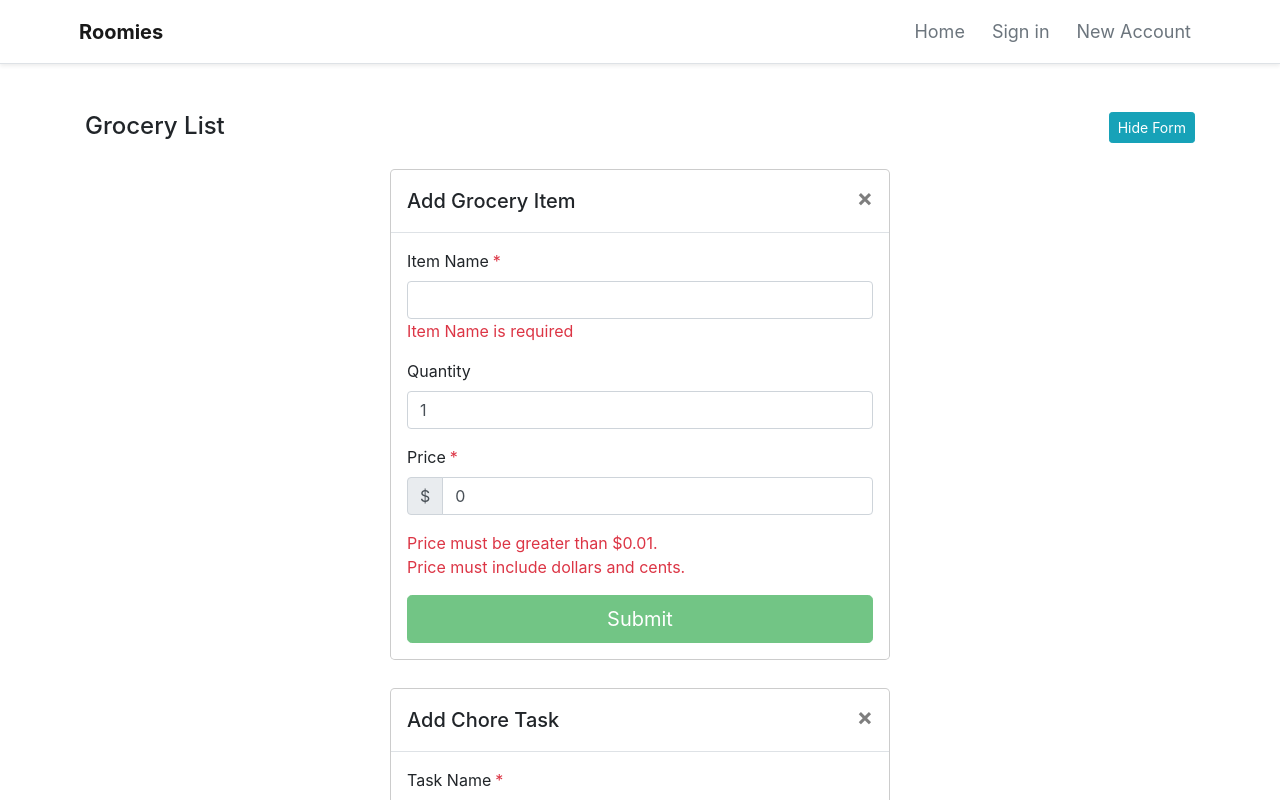
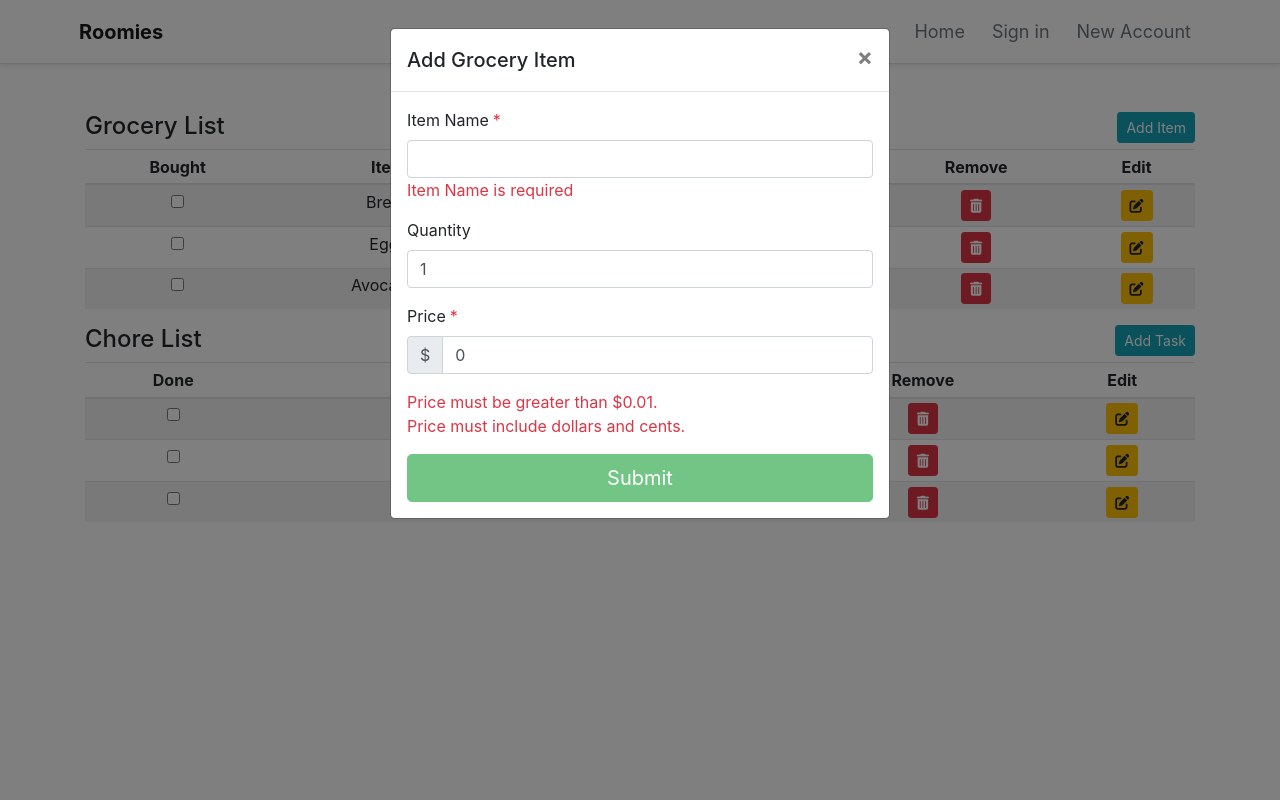
Before and after one commit to HeidiTran/Roomies, an Angular app in the folder roomies-client/: page /dashboard in a window 1280 px wide. Both pictures are taken after a click on the link "Add Item". Shown: the top 800 px of the page. Built offline with nearby package versions, Linux system fonts and the light colour scheme.

Commit message:
Implement grocery list/ chore list modal and chore list table

```diff
--- a/roomies-client/src/app/dashboard/dashboard.component.html
+++ b/roomies-client/src/app/dashboard/dashboard.component.html
@@ -1,29 +1,32 @@
 <div class="container">
-
+    <!-- Grocery List -->
     <h4 class="inline-block">
         <span class="mb-5">Grocery List</span>
-        <a class="btn btn-info btn-sm float-right align-middle" (click)="addGroceryItem=!addGroceryItem">{{!addGroceryItem ? 'Add Item' : 'Hide Form'}}</a>
+        <a class="btn btn-info btn-sm float-right align-middle" (click)="addGroceryItem=!addGroceryItem"
+            data-toggle="modal" data-target="#addGroceryItemModal">
+            Add Item
+        </a>
     </h4>
-
+    <!-- Add Grocery Item Modal Form -->
     <div *ngIf="addGroceryItem">
-        <app-add-grocery-item></app-add-grocery-item>
-        <app-add-chore-task></app-add-chore-task>
+        <div class="modal fade" id="addGroceryItemModal" tabindex="-1" aria-labelledby="addGroceryItemModal"
+            aria-hidden="true">
+            <app-add-grocery-item></app-add-grocery-item>
+        </div>
     </div>
-
+    <!-- Grocery Item Table -->
     <div class="table-responsive">
         <table class="table table-sm table-striped table-hover text-center">
-
             <thead>
                 <tr>
                     <th scope="col">Bought</th>
-                    <th scope="col">Item Name</th>
+                    <th scope="col">Item</th>
                     <th scope="col">Quantity</th>
                     <th scope="col">Price</th>
                     <th scope="col">Remove</th>
                     <th scope="col">Edit</th>
                 </tr>
             </thead>
-
             <tbody>
                 <tr class="text-center align-middle" *ngFor="let grocery of groceries">
                     <td><input type="checkbox"></td>
@@ -31,14 +34,54 @@
                     <td>{{grocery.quantity}}</td>
                     <td>${{grocery.price}}</td>
                     <td>
-                        <button class="btn btn-danger btn-sm" (click)="removeItem(grocery)"><i class='fas fa-trash-alt'></i></button>
+                        <button class="btn btn-danger btn-sm" (click)="removeGroceryItem(grocery)"><i
+                                class='fas fa-trash-alt'></i></button>
                     </td>
                     <td>
                         <button class="btn btn-warning btn-sm"><i class='fas fa-edit'></i></button>
                     </td>
                 </tr>
             </tbody>
-
+        </table>
+    </div>
+    <!-- Chore List -->
+    <h4 class="inline-block">
+        <span class="mb-5">Chore List</span>
+        <a class="btn btn-info btn-sm float-right align-middle" (click)="addChoreTask=!addChoreTask" data-toggle="modal"
+            data-target="#addChoreTaskModal">
+            Add Task
+        </a>
+    </h4>
+    <!-- Add Chore Task Modal Form -->
+    <div *ngIf="addChoreTask">
+        <div class="modal fade" id="addChoreTaskModal" tabindex="-1" aria-labelledby="addChoreTaskModal"
+            aria-hidden="true">
+            <app-add-chore-task></app-add-chore-task>
+        </div>
+    </div>
+    <!-- Chore Task Table -->
+    <div class="table-responsive">
+        <table class="table table-sm table-striped table-hover text-center">
+            <thead>
+                <tr>
+                    <th scope="col">Done</th>
+                    <th scope="col">Task</th>
+                    <th scope="col">Remove</th>
+                    <th scope="col">Edit</th>
+                </tr>
+            </thead>
+            <tbody>
+                <tr class="text-center align-middle" *ngFor="let task of tasks">
+                    <td><input type="checkbox"></td>
+                    <td>{{task.taskname}}</td>
+                    <td>
+                        <button class="btn btn-danger btn-sm" (click)="removeChoreTask(task)"><i
+                                class='fas fa-trash-alt'></i></button>
+                    </td>
+                    <td>
+                        <button class="btn btn-warning btn-sm"><i class='fas fa-edit'></i></button>
+                    </td>
+            </tbody>
         </table>
     </div>
 </div>
--- a/roomies-client/src/app/dashboard/dashboard.component.ts
+++ b/roomies-client/src/app/dashboard/dashboard.component.ts
@@ -8,6 +8,7 @@ import { Component, OnInit } from '@angular/core';
 
 export class DashboardComponent implements OnInit {
   groceries: Object[];
+  tasks: Object[];
 
   constructor() {
     this.groceries = [
@@ -27,25 +28,48 @@ export class DashboardComponent implements OnInit {
         quantity: 4
       },
     ];
+
+    this.tasks = [
+      {
+        taskname: "Wash the dishes"
+      },
+      {
+        taskname: "Vacuum the carpet"
+      },
+      {
+        taskname: "Empty the trash"
+      },
+    ]
    }
+   //Hide Add grocery item and chore task forms on page loading
    private addGroceryItem = false;
-   loadMyChildComponent(){
-      this.addGroceryItem = true;
-   }
+   private addChoreTask = false;
 
-   removeItem(grocery){
+   private removeGroceryItem(grocery){
      console.log(this);
      let deleteItem = confirm('Are you sure you want to delete '+grocery.itemname+'?');
 
      if (deleteItem){
-       console.log("deleting"+ grocery);
+       console.log("deleting "+ grocery.itemname);
        //TODO: remove grocery item from DB
-
      }
      else{
-       console.log("Not deleting" + grocery);
+       console.log("Not deleting " + grocery.itemname);
      }
    }
+
+   private removeChoreTask(task){
+    console.log(this);
+    let deleteItem = confirm('Are you sure you want to delete '+task.taskname+'?');
+
+    if (deleteItem){
+      console.log("deleting "+ task.taskname);
+      //TODO: remove task item from DB
+    }
+    else{
+      console.log("Not deleting " + task.taskname);
+    }
+  }
 
   ngOnInit() {
   }
```
